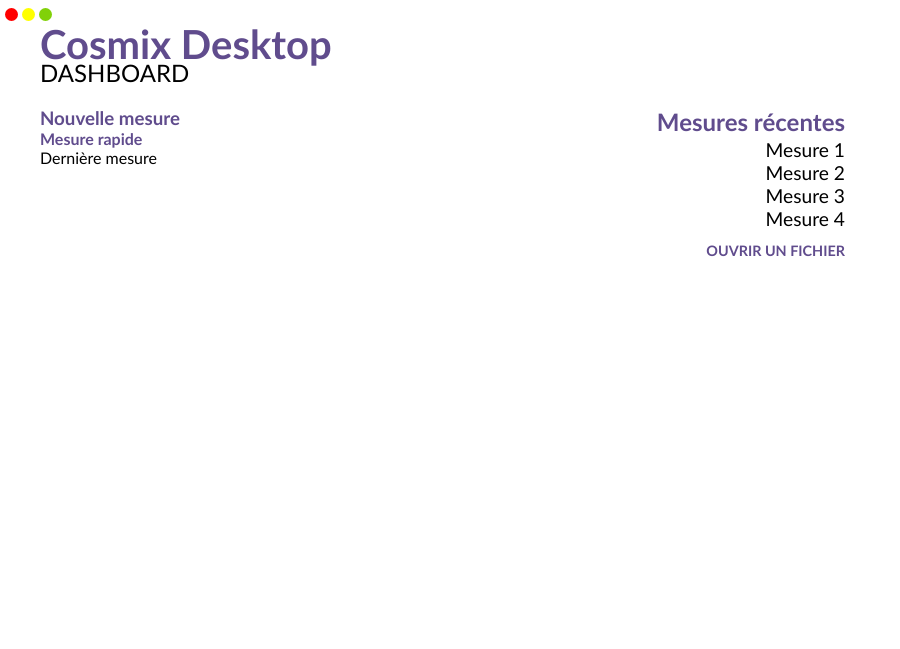
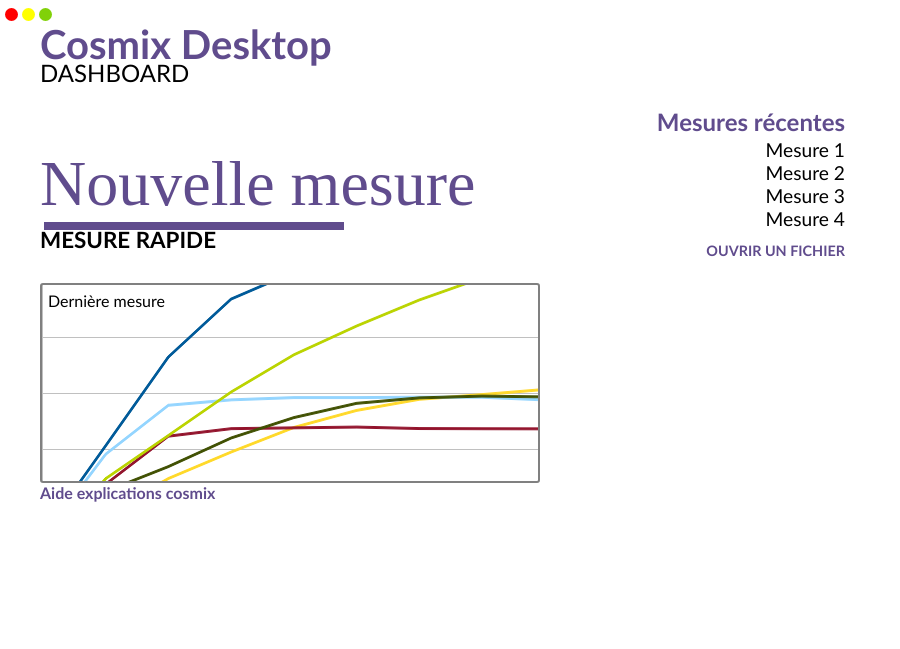
Before and after one commit to louneskmt/cosmix-desktop, an Electron app: page pages/dashboard.html in a window 900 px wide. Shown: the top 649 px of the page. Drawn offline with Linux system fonts and the light colour scheme; files whose address does not match are found by name.

Commit message:
Dashboard

```diff
--- a/pages/dashboard.html
+++ b/pages/dashboard.html
@@ -4,7 +4,7 @@
     <meta charset="UTF-8">
     <title>Cosmix Desktop</title>
     <link rel="stylesheet" href="../styles/main.css" />
-    <link rel="stylesheet" href="../styles/accueil.css" />
+    <link rel="stylesheet" href="../styles/dashboard.css">
     <script src="js/main.js"></script>
   </head>
 
@@ -20,6 +20,7 @@
     <section>
       <div id="nouvelleMesure">
         <h3>Nouvelle mesure</h3>
+        <div id="ligne"></div>
         <h4>Mesure rapide</h4>
 
         <div id="graph">Dernière mesure</div>
@@ -37,6 +38,10 @@
       </aside>
     </section>
 
+    <div id="aide">
+        <h4>Aide explications cosmix</h4>
+    </div>
+
     <a href="http://beamline-for-schools.web.cern.ch" target="_blank"><img src="../sprites/BeamlineCERN_logo.JPG" alt="Logo CERN" id="logo_cern"/></a>
     <script>
 
--- a/styles/accueil.css
+++ b/styles/accueil.css
@@ -89,33 +89,3 @@ button {
 
     background-color: #EAEAEA;
 }
-
-#recents {
-    position: absolute;
-    right: 35px;
-    width: 40%;
-
-    display: flex;
-    flex-direction: column;
-    justify-content: right;
-    align-items: flex-end;
-    margin-right: 10px;
-
-    text-align: right;
-}
-
-#recents h3 {
-    font-size: 150%;
-}
-
-#recents ul {
-    list-style: none;
-    font-size: 120%;
-    margin: 2px 0px;
-}
-
-#recents h4 {
-    text-transform: uppercase;
-    margin-top: 10px;
-    font-size: 90%;
-}
--- a/styles/dashboard.css
+++ b/styles/dashboard.css
@@ -0,0 +1,48 @@
+#nouvelleMesure {
+    width: 100%;
+    margin-top: 40px;
+    position: relative;
+}
+
+#nouvelleMesure > h3 {
+    font-size: 400%;
+    font-family: 'IBM Plex Sans Light';
+    font-weight: normal;
+}
+
+#nouvelleMesure > h4 {
+    text-transform: uppercase;
+    color: black;
+    font-size: 140%;
+    font-weight: bold;
+    margin-top: 5px;
+    left: 3px;
+}
+
+section {
+    display: flex;
+    flex-direction: row;
+    margin-right: 7%;
+}
+
+#ligne {
+    position: absolute;
+    top: 75px;
+    left: 4px;;
+    background: #604C8D;
+    width: 300px;
+    height: 8px;
+}
+
+#graph {
+    width: 500px;
+    height: 200px;
+    border: solid grey 2px;
+    border-radius: 3px;
+    padding: 6px;
+    background: url('../templates/graph_template.png');
+
+    background-position: -90px -210px;
+
+    margin-top: 30px;
+}
--- a/styles/main.css
+++ b/styles/main.css
@@ -80,3 +80,33 @@ div#fullscreenButton{
     right: 5px;
     width: 30%;
 }
+
+#recents {
+    position: absolute;
+    right: 35px;
+    width: 40%;
+
+    display: flex;
+    flex-direction: column;
+    justify-content: right;
+    align-items: flex-end;
+    margin-right: 10px;
+
+    text-align: right;
+}
+
+#recents h3 {
+    font-size: 150%;
+}
+
+#recents ul {
+    list-style: none;
+    font-size: 120%;
+    margin: 2px 0px;
+}
+
+#recents h4 {
+    text-transform: uppercase;
+    margin-top: 10px;
+    font-size: 90%;
+}
```
Also changed, not shown: templates/dashboard (vLounes).png.
